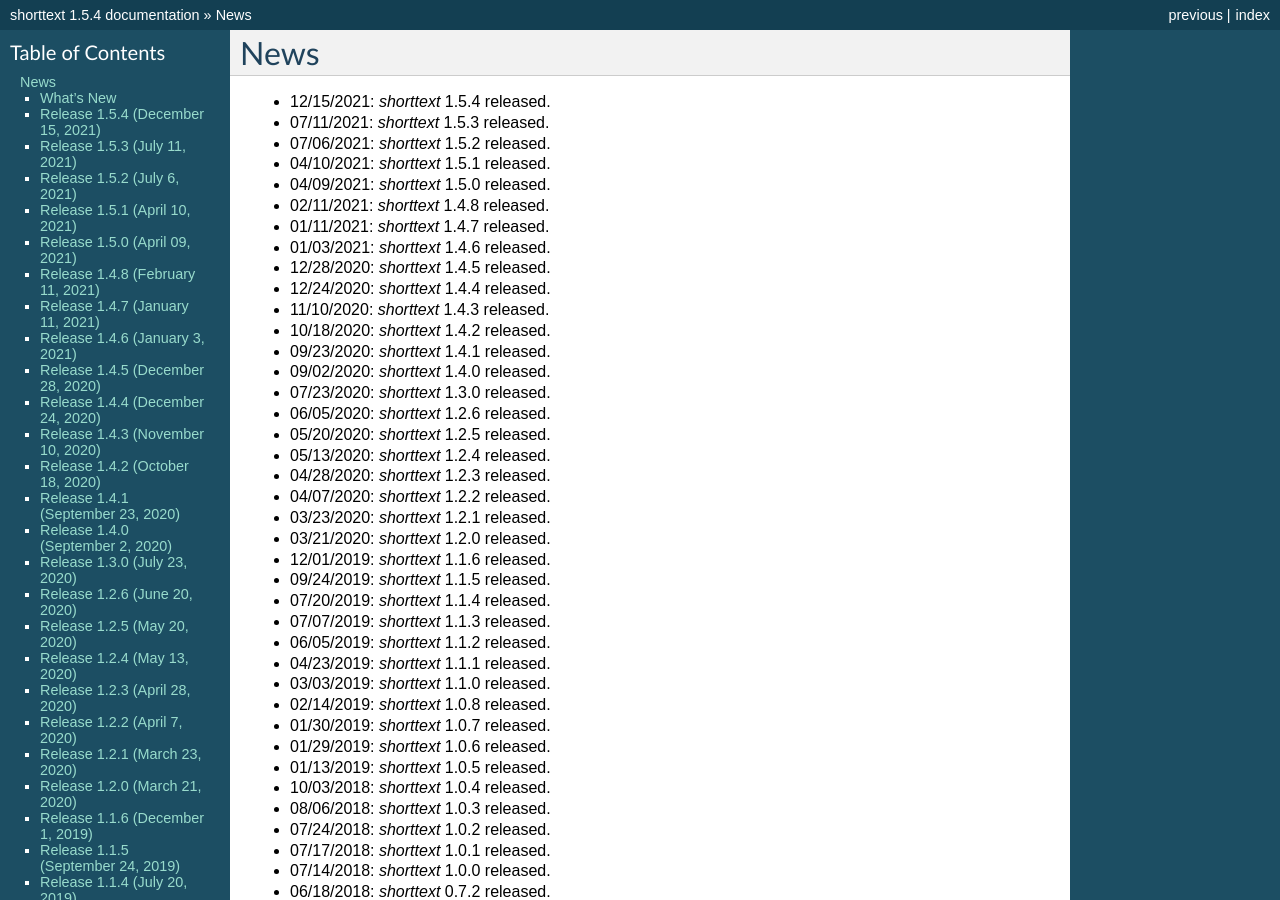
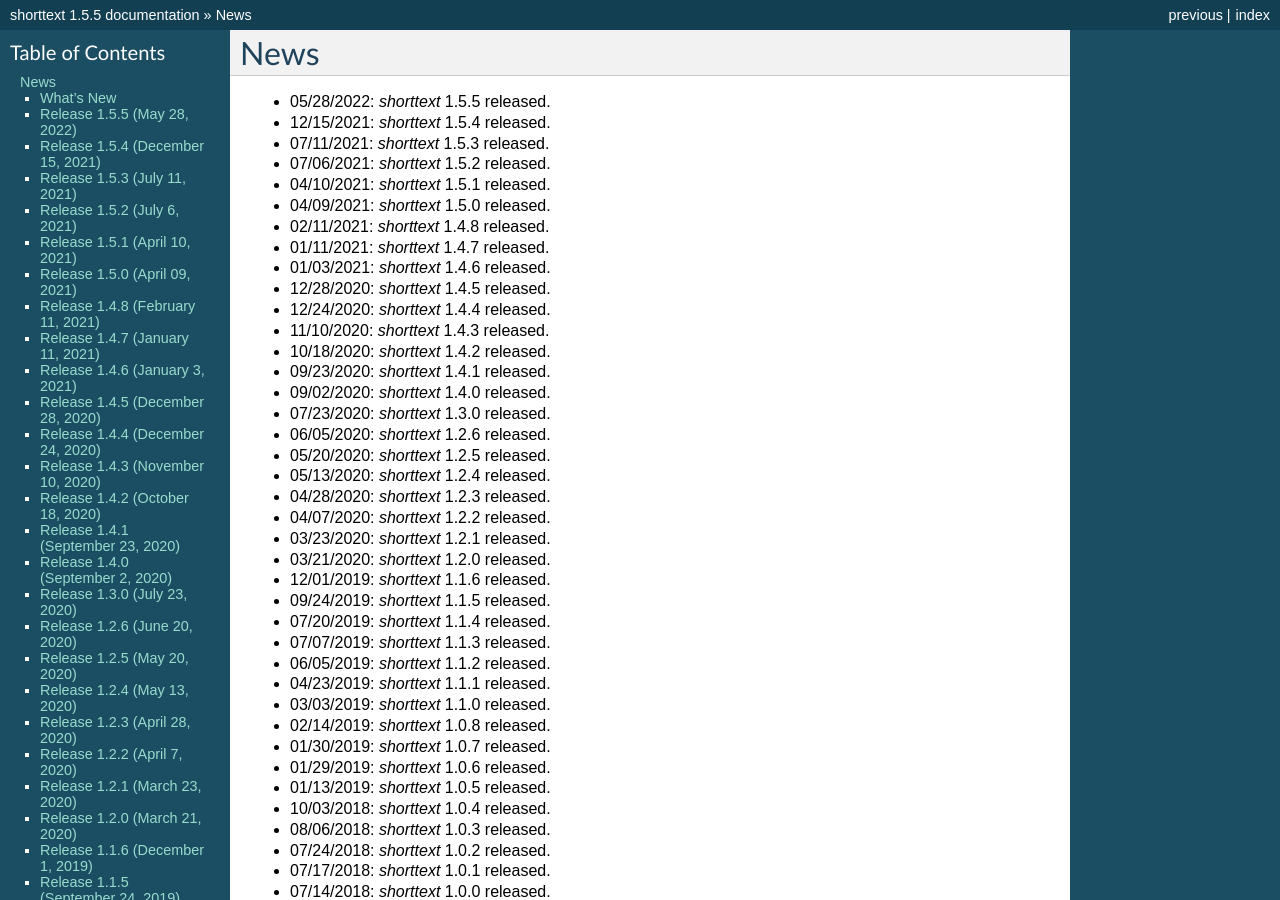
Before and after one commit to stephenhky/PyShortTextCategorization, a Sphinx documentation site: the page built from docs/news.rst, in a window 1280 px wide and 900 px high. Built offline with Sphinx 7.4.7, drawn with Linux system fonts in a browser that asks for light colours; some of the changed text lies outside the part shown.

Commit message:
release 1.5.5

```diff
--- a/docs/conf.py
+++ b/docs/conf.py
@@ -58,7 +58,7 @@ author = u'Kwan-Yuet Ho'
 # The short X.Y version.
 version = u'1.5'
 # The full version, including alpha/beta/rc tags.
-release = u'1.5.4'
+release = u'1.5.5'
 
 # The language for content autogenerated by Sphinx. Refer to documentation
 # for a list of supported languages.
--- a/docs/news.rst
+++ b/docs/news.rst
@@ -1,6 +1,7 @@
 News
 ====
 
+* 05/28/2022: `shorttext` 1.5.5 released.
 * 12/15/2021: `shorttext` 1.5.4 released.
 * 07/11/2021: `shorttext` 1.5.3 released.
 * 07/06/2021: `shorttext` 1.5.2 released.
@@ -72,6 +73,12 @@ News
 
 What's New
 ----------
+
+Release 1.5.5 (May 28, 2022)
+-----------------------------
+
+* Support for Python 3.10.
+
 
 Release 1.5.4 (December 15, 2021)
 -----------------------------
--- a/setup.py
+++ b/setup.py
@@ -35,7 +35,7 @@ def test_requirements():
 
 
 setup(name='shorttext',
-      version='1.5.5a1',
+      version='1.5.5',
       description="Short Text Mining",
       long_description=package_description(),
       long_description_content_type='text/markdown',
```
